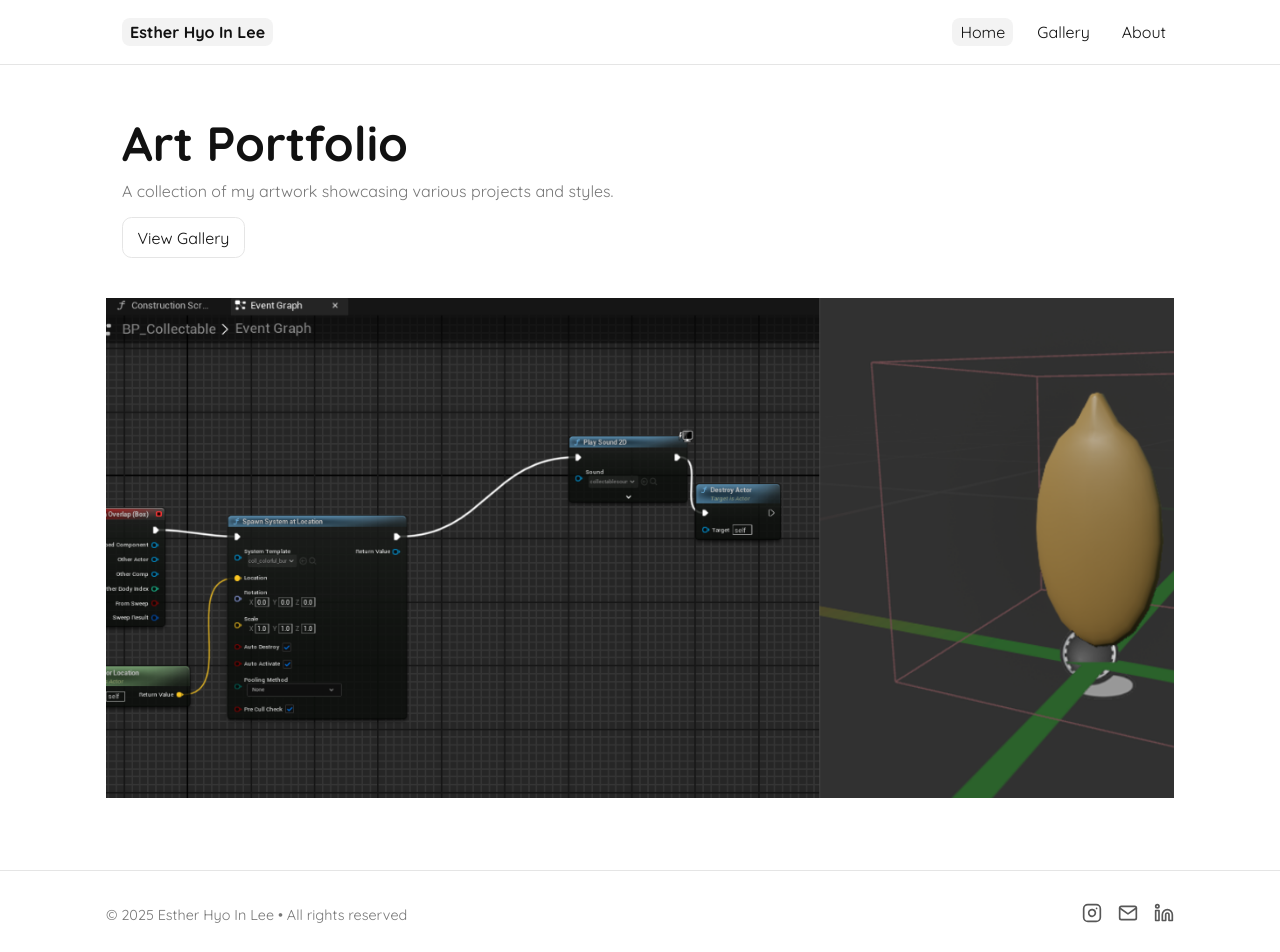
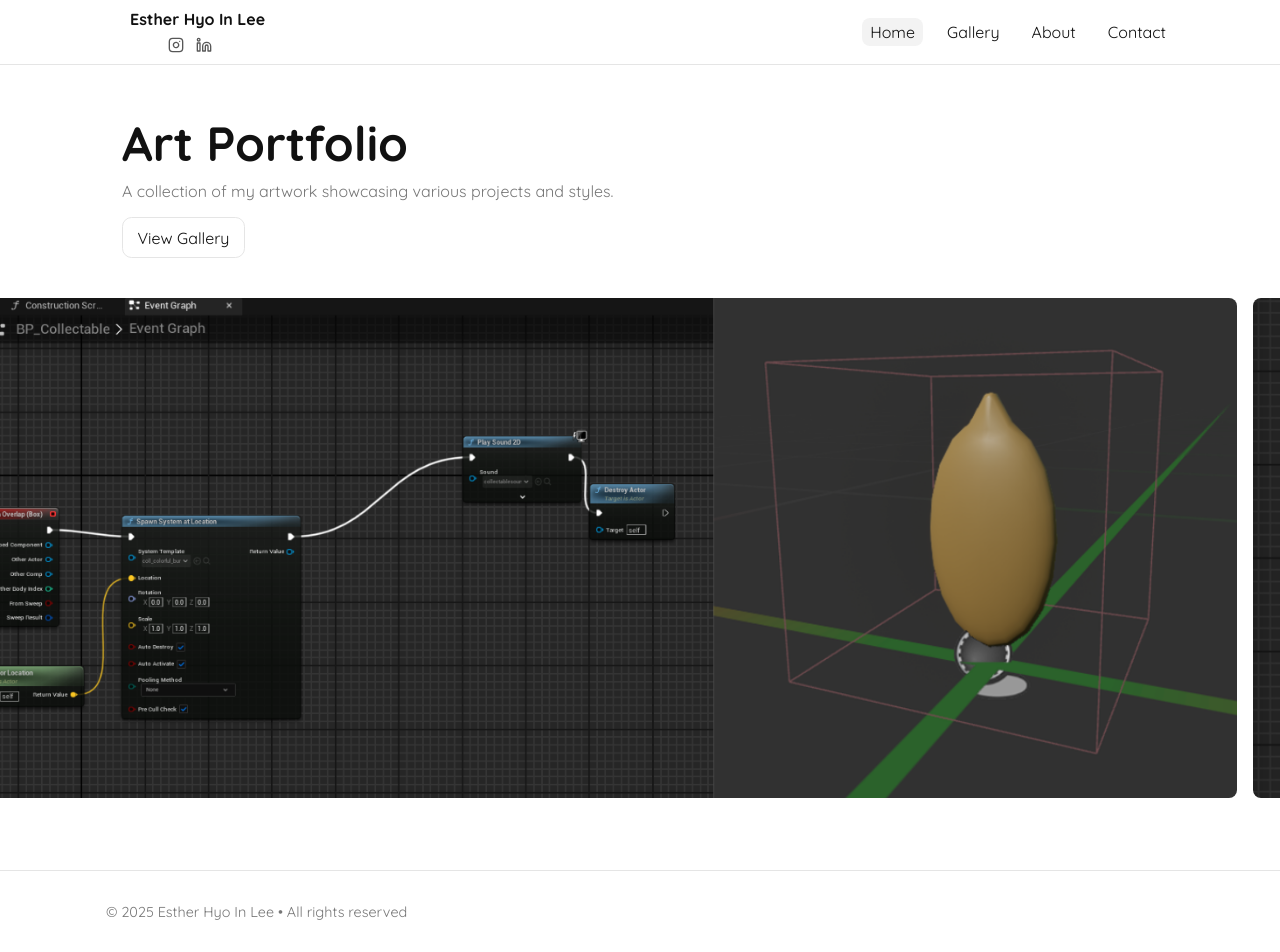
Before and after one commit to esther-hi-lee/portfolio-website, a React (Vite) app: page /#/ in a window 1280 px wide. Shown: the top 952 px of the page. Built offline with nearby package versions, Linux system fonts and the light colour scheme.

Commit message:
Updates icon, social links, and autoscroll component

```diff
--- a/index.html
+++ b/index.html
@@ -6,7 +6,7 @@
     <meta name="viewport" content="width=device-width, initial-scale=1.0" />
     <title>Art Portfolio</title>
     <meta name="description" content="Esther Lee's game design portfolio." />
-    <link rel="icon" href="/assets/placeholder.svg">
+    <link rel="icon" href="/esther_icon.png">
     <link rel="preconnect" href="https://fonts.googleapis.com">
     <link rel="preconnect" href="https://fonts.gstatic.com" crossorigin>
     <link href="https://fonts.googleapis.com/css2?family=Quicksand:wght@300;400;500;600;700&display=swap" rel="stylesheet">
--- a/src/components/AutoScroll.css
+++ b/src/components/AutoScroll.css
@@ -1,4 +1,8 @@
-.auto-scroll-wrapper { width: 100%; padding: 8px 0; }
+.auto-scroll-wrapper {
+  width: 100vw;
+  margin-left: calc(-50vw + 50%);
+  padding: 8px 0;
+}
 .auto-scroll-container { overflow-x: auto; overflow-y: hidden; scrollbar-width: none; -ms-overflow-style: none; }
 .auto-scroll-container::-webkit-scrollbar { display: none; }
 .auto-scroll-track { display: flex; align-items: center; gap: var(--gap, 16px); width: max-content; }
--- a/src/components/Footer.jsx
+++ b/src/components/Footer.jsx
@@ -7,28 +7,6 @@ export default function Footer() {
     <footer className="footer">
       <div className="container footer-content">
         <span>© {year} Esther Hyo In Lee • All rights reserved</span>
-        <div className="footer-icons">
-          <a href="https://www.instagram.com/everythingsprecious/" aria-label="Instagram" className="social-icon">
-            <svg xmlns="http://www.w3.org/2000/svg" width="20" height="20" viewBox="0 0 24 24" fill="none" stroke="currentColor" strokeWidth="2" strokeLinecap="round" strokeLinejoin="round">
-              <rect x="2" y="2" width="20" height="20" rx="5" ry="5"></rect>
-              <path d="M16 11.37A4 4 0 1 1 12.63 8 4 4 0 0 1 16 11.37z"></path>
-              <line x1="17.5" y1="6.5" x2="17.51" y2="6.5"></line>
-            </svg>
-          </a>
-          <a href="mailto:28estherhlee@gmail.com" aria-label="Email" className="social-icon">
-            <svg xmlns="http://www.w3.org/2000/svg" width="20" height="20" viewBox="0 0 24 24" fill="none" stroke="currentColor" strokeWidth="2" strokeLinecap="round" strokeLinejoin="round">
-              <path d="M4 4h16c1.1 0 2 .9 2 2v12c0 1.1-.9 2-2 2H4c-1.1 0-2-.9-2-2V6c0-1.1.9-2 2-2z"></path>
-              <polyline points="22,6 12,13 2,6"></polyline>
-            </svg>
-          </a>
-          <a href="https://www.linkedin.com/in/esther-hyo-in-lee-6812b0233/" aria-label="LinkedIn" className="social-icon">
-            <svg xmlns="http://www.w3.org/2000/svg" width="20" height="20" viewBox="0 0 24 24" fill="none" stroke="currentColor" strokeWidth="2" strokeLinecap="round" strokeLinejoin="round">
-              <path d="M16 8a6 6 0 0 1 6 6v7h-4v-7a2 2 0 0 0-2-2 2 2 0 0 0-2 2v7h-4v-7a6 6 0 0 1 6-6z"></path>
-              <rect x="2" y="9" width="4" height="12"></rect>
-              <circle cx="4" cy="4" r="2"></circle>
-            </svg>
-          </a>
-        </div>
       </div>
     </footer>
   )
--- a/src/components/Navbar.jsx
+++ b/src/components/Navbar.jsx
@@ -1,5 +1,5 @@
 import React from 'react'
-import { NavLink } from 'react-router-dom'
+import { NavLink, Link } from 'react-router-dom'
 
 const linkClass = ({ isActive }) => isActive ? 'active' : ''
 
@@ -7,11 +7,30 @@ export default function Navbar() {
   return (
     <header className="nav">
       <div className="container nav-inner">
-        <NavLink to="/" style={{fontWeight:700, textDecoration:'none', color:'inherit'}}>Esther Hyo In Lee</NavLink>
+        <div className="nav-brand">
+          <Link to="/" style={{fontWeight:700, textDecoration:'none', color:'inherit'}}>Esther Hyo In Lee</Link>
+          <div className="nav-social-icons">
+            <a href="https://www.instagram.com/everythingsprecious/" aria-label="Instagram" className="social-icon">
+              <svg xmlns="http://www.w3.org/2000/svg" width="16" height="16" viewBox="0 0 24 24" fill="none" stroke="currentColor" strokeWidth="2" strokeLinecap="round" strokeLinejoin="round">
+                <rect x="2" y="2" width="20" height="20" rx="5" ry="5"></rect>
+                <path d="M16 11.37A4 4 0 1 1 12.63 8 4 4 0 0 1 16 11.37z"></path>
+                <line x1="17.5" y1="6.5" x2="17.51" y2="6.5"></line>
+              </svg>
+            </a>
+            <a href="https://www.linkedin.com/in/esther-hyo-in-lee-6812b0233/" aria-label="LinkedIn" className="social-icon">
+              <svg xmlns="http://www.w3.org/2000/svg" width="16" height="16" viewBox="0 0 24 24" fill="none" stroke="currentColor" strokeWidth="2" strokeLinecap="round" strokeLinejoin="round">
+                <path d="M16 8a6 6 0 0 1 6 6v7h-4v-7a2 2 0 0 0-2-2 2 2 0 0 0-2 2v7h-4v-7a6 6 0 0 1 6-6z"></path>
+                <rect x="2" y="9" width="4" height="12"></rect>
+                <circle cx="4" cy="4" r="2"></circle>
+              </svg>
+            </a>
+          </div>
+        </div>
         <nav>
           <NavLink to="/" className={linkClass} end>Home</NavLink>
           <NavLink to="/gallery" className={linkClass}>Gallery</NavLink>
           <NavLink to="/about" className={linkClass}>About</NavLink>
+          <NavLink to="/contact" className={linkClass}>Contact</NavLink>
         </nav>
       </div>
     </header>
--- a/src/components/PhotoCarousel.jsx
+++ b/src/components/PhotoCarousel.jsx
@@ -130,6 +130,15 @@ export default function PhotoCarousel({ items = [] }) {
         {index + 1} / {len} {current.title ? `· ${current.title}` : ''}
       </div>
 
+      {/* Subcaption / Credits */}
+      {current.subcaption && current.subcaption.length > 0 && (
+        <div style={{ marginTop: '.5rem', textAlign: 'center', color: 'var(--muted)', fontSize: '0.85rem' }}>
+          {current.subcaption.map((line, i) => (
+            <div key={i} style={{ fontStyle: i === 0 ? 'normal' : 'italic', fontWeight: i === 0 ? 600 : 400 }}>{line}</div>
+          ))}
+        </div>
+      )}
+
       {/* Thumbnails strip: up to 3 previous and 3 next around the current */}
       <div style={{
         marginTop: '.5rem',
--- a/src/index.css
+++ b/src/index.css
@@ -37,6 +37,24 @@ img { max-width: 100%; display: block; }
   align-items: center;
   justify-content: space-between;
   height: 64px;
+}
+
+.nav-brand {
+  display: flex;
+  flex-direction: column;
+  align-items: center;
+  gap: 2px;
+}
+
+.nav-social-icons {
+  display: flex;
+  justify-content: center;
+  gap: 8px;
+}
+
+.nav-social-icons .social-icon {
+  margin-left: 0;
+  padding: 2px;
 }
 
 .nav a {
--- a/src/main.jsx
+++ b/src/main.jsx
@@ -20,6 +20,7 @@ const router = createHashRouter([
       { index: true, element: <Home /> },
       { path: 'gallery', element: <Gallery /> },
       { path: 'about', element: <AboutPage /> },
+      { path: 'contact', element: <ContactPage /> },
     ]
   }
 ])
--- a/src/pages/ContactPage.jsx
+++ b/src/pages/ContactPage.jsx
@@ -5,14 +5,9 @@ export default function ContactPage() {
   return (
     <section style={{marginTop: '2rem'}}>
       <h2>Contact</h2>
-      <p style={{maxWidth: 700}}>
-        Add your preferred contact method here: email, Instagram, or a contact form service.
-        This starter keeps things static. For forms, you can wire up services like Formspree later.
+      <p style={{fontSize: '1.1rem'}}>
+        Email: <a href="mailto:28estherhlee@gmail.com">28estherhlee@gmail.com</a>
       </p>
-      <ul>
-        <li>Email: <a href="mailto:artist@example.com">artist@example.com</a></li>
-        <li>Instagram: <a href="https://instagram.com/yourhandle" target="_blank" rel="noreferrer">@yourhandle</a></li>
-      </ul>
     </section>
   )
 }
--- a/src/pages/Home.jsx
+++ b/src/pages/Home.jsx
@@ -10,7 +10,7 @@ export default function Home() {
   return (
     <>
       <Hero />
-      <AutoScroll items={artworks} height={500} speed={0.075} />
+      <AutoScroll items={artworks} height={500} speed={0.075} pauseOnHover={false} />
     </>
   )
 }
```
Also changed, not shown: src/data/artworks.json (+31 -26 lines), public/esther_icon.png (added).
